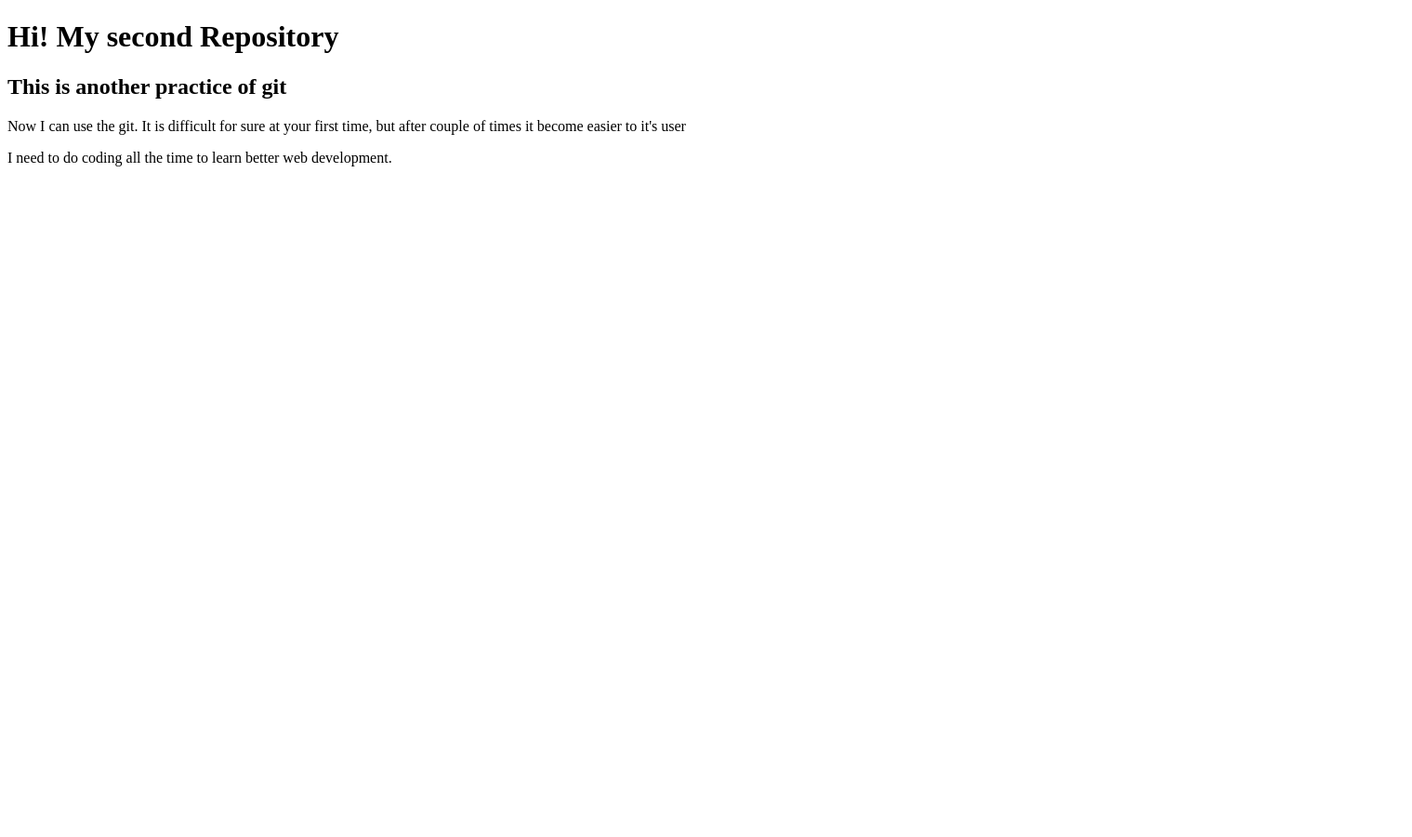
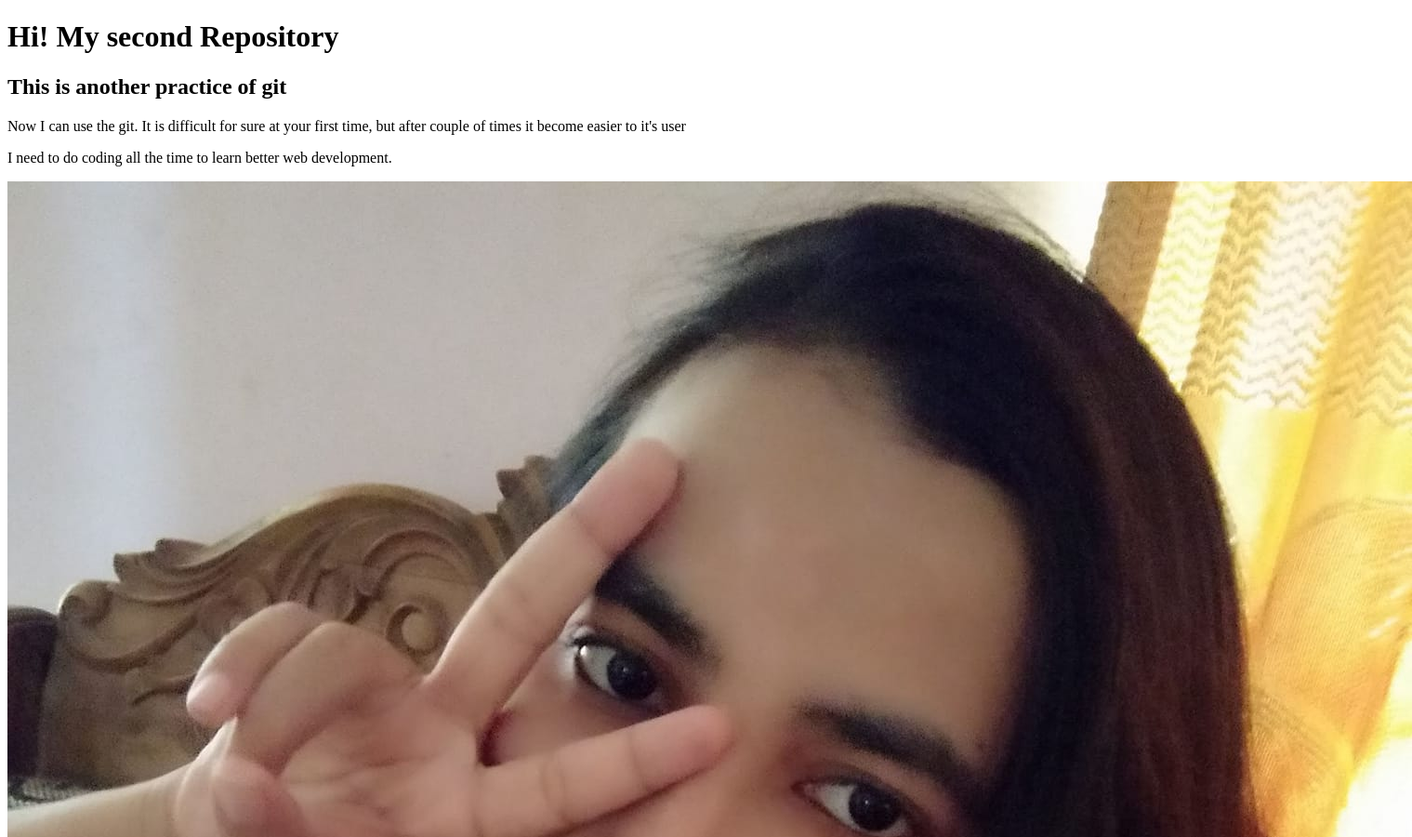
Before and after one commit to Rahmat-Ullah/My-Second-Repo, a plain HTML site: page Index.html in a window 1280 px wide. Shown: the top 900 px of the page at 93% size, 1519 px wide, since content can reach past the window. Before the commit the page ends 800 px from the top, so only its background shows below. Drawn offline with Linux system fonts and the light colour scheme.

Commit message:
added sabikunnar apa

```diff
--- a/Index.html
+++ b/Index.html
@@ -11,5 +11,6 @@
     <h2>This is another practice of git</h2>
     <p>Now I can use the git. It is difficult for sure at your first time, but after couple of times it become easier to it's user</p>
     <p>I need to do coding all the time to learn better web development.</p>
+    <img src="sabikunnahar.jpg" alt="Elder Sister sabikunnahar apa">
 </body>
 </html>
```
Also changed, not shown: sabikunnahar.jpg (added).
